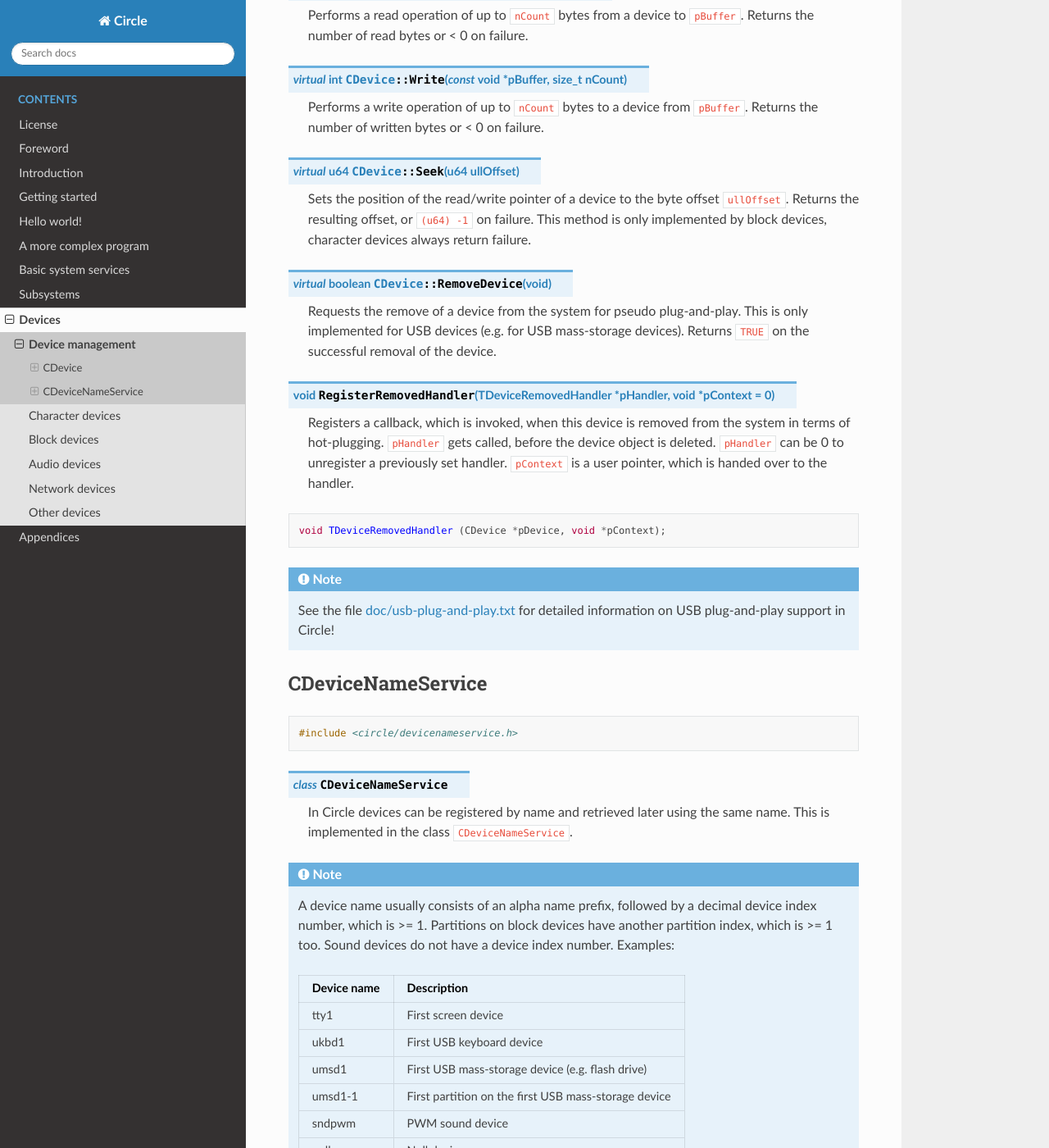
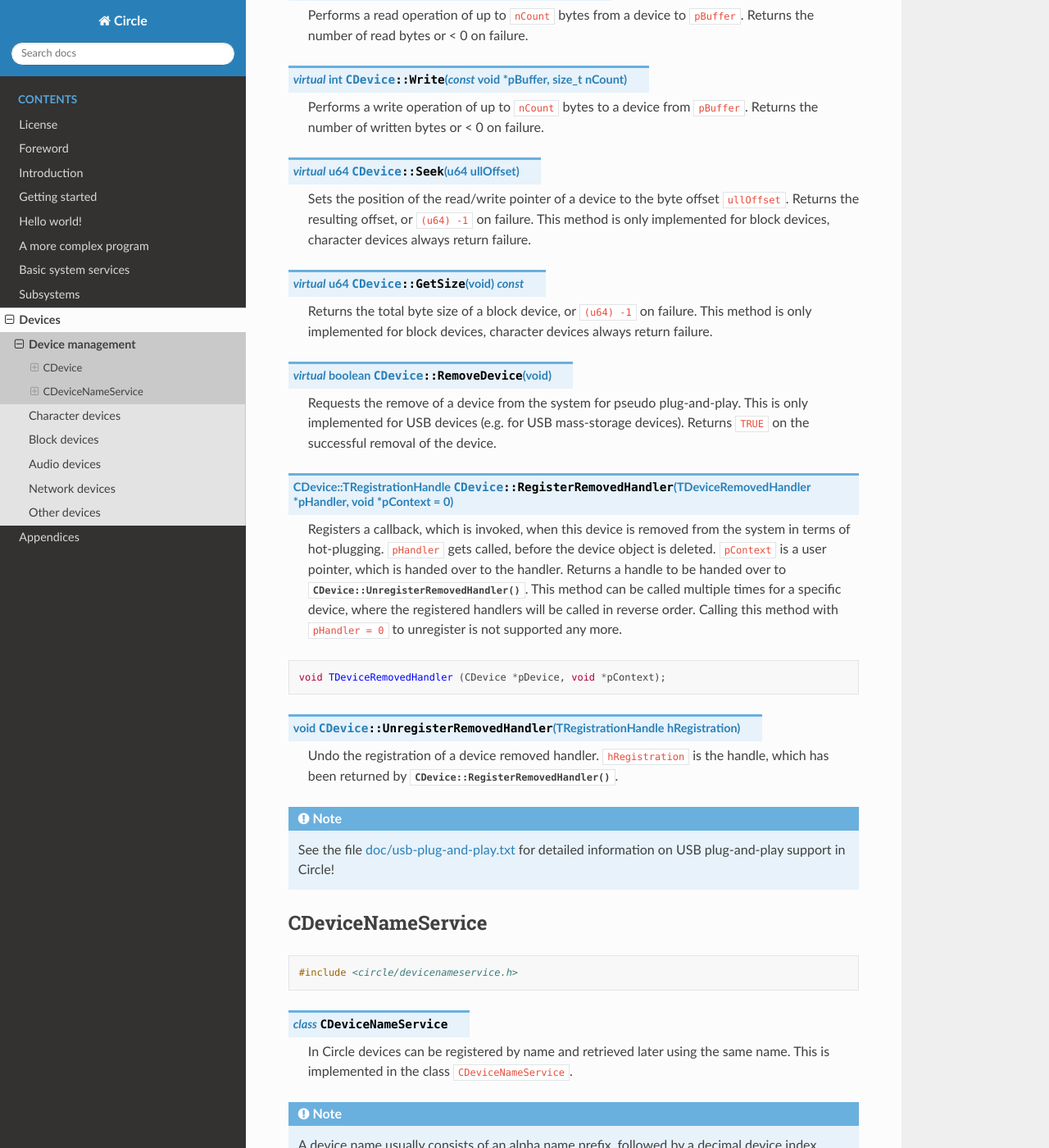
Before and after one commit to rsta2/circle-docs, a Sphinx documentation site: the page built from docs/devices/device-management.rst, in a window 1280 px wide and 1400 px high, scrolled down 699 px. Shown: the whole window at 82% size. Built offline with Sphinx 7.4.7 and the Read the Docs theme 2.0.0, drawn with Linux system fonts in a browser that asks for light colours.

Commit message:
devices/device-management: Update CDevice::RegisterRemovedHandler()
* Add CDevice::UnregisterRemovedHandler()
* Add CDevice::GetSize()

```diff
--- a/docs/devices/device-management.rst
+++ b/docs/devices/device-management.rst
@@ -31,19 +31,27 @@ CDevice
 
 .. cpp:function:: virtual u64 CDevice::Seek (u64 ullOffset)
 
-	Sets the position of the read/write pointer of a device to the byte offset ``ullOffset``. Returns the resulting offset, or ``(u64) -1`` on failure. This method is only implemented by block devices, character devices always return failure.
+	Sets the position of the read/write pointer of a device to the byte offset ``ullOffset``. Returns the resulting offset, or ``(u64) -1`` on failure. This method is only implemented for block devices, character devices always return failure.
+
+.. cpp:function:: virtual u64 CDevice::GetSize (void) const
+
+	Returns the total byte size of a block device, or ``(u64) -1`` on failure. This method is only implemented for block devices, character devices always return failure.
 
 .. cpp:function:: virtual boolean CDevice::RemoveDevice (void)
 
 	Requests the remove of a device from the system for pseudo plug-and-play. This is only implemented for USB devices (e.g. for USB mass-storage devices). Returns ``TRUE`` on the successful removal of the device.
 
-.. cpp:function:: void RegisterRemovedHandler (TDeviceRemovedHandler *pHandler, void *pContext = 0)
+.. cpp:function:: CDevice::TRegistrationHandle CDevice::RegisterRemovedHandler (TDeviceRemovedHandler *pHandler, void *pContext = 0)
 
-	Registers a callback, which is invoked, when this device is removed from the system in terms of hot-plugging. ``pHandler`` gets called, before the device object is deleted. ``pHandler`` can be 0 to unregister a previously set handler. ``pContext`` is a user pointer, which is handed over to the handler.
+	Registers a callback, which is invoked, when this device is removed from the system in terms of hot-plugging. ``pHandler`` gets called, before the device object is deleted. ``pContext`` is a user pointer, which is handed over to the handler. Returns a handle to be handed over to :cpp:func:`CDevice::UnregisterRemovedHandler()`. This method can be called multiple times for a specific device, where the registered handlers will be called in reverse order. Calling this method with ``pHandler = 0`` to unregister is not supported any more.
 
 .. code-block:: c++
 
 	void TDeviceRemovedHandler (CDevice *pDevice, void *pContext);
+
+.. cpp:function:: void CDevice::UnregisterRemovedHandler (TRegistrationHandle hRegistration)
+
+	Undo the registration of a device removed handler. ``hRegistration`` is the handle, which has been returned by :cpp:func:`CDevice::RegisterRemovedHandler()`.
 
 .. note::
 
```
